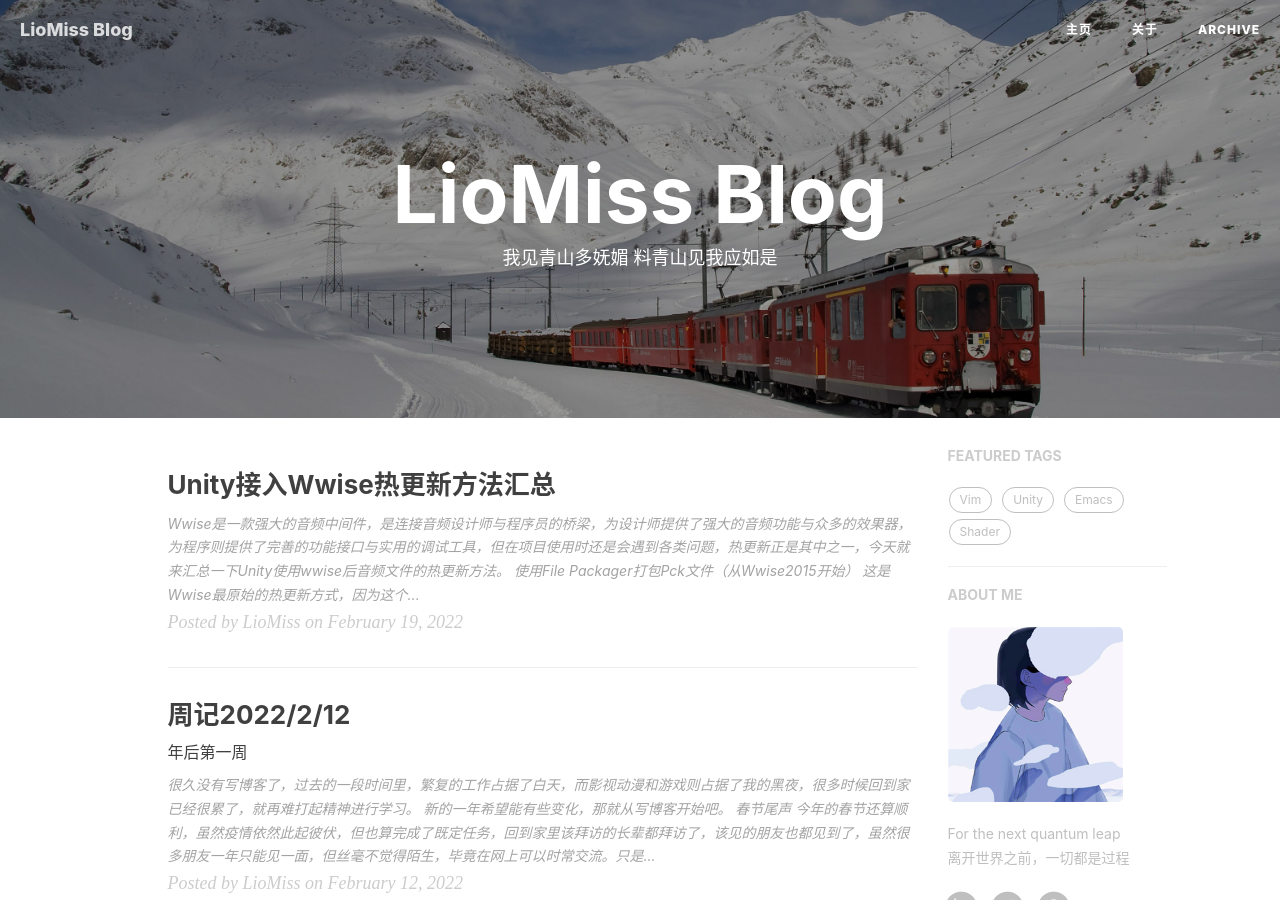
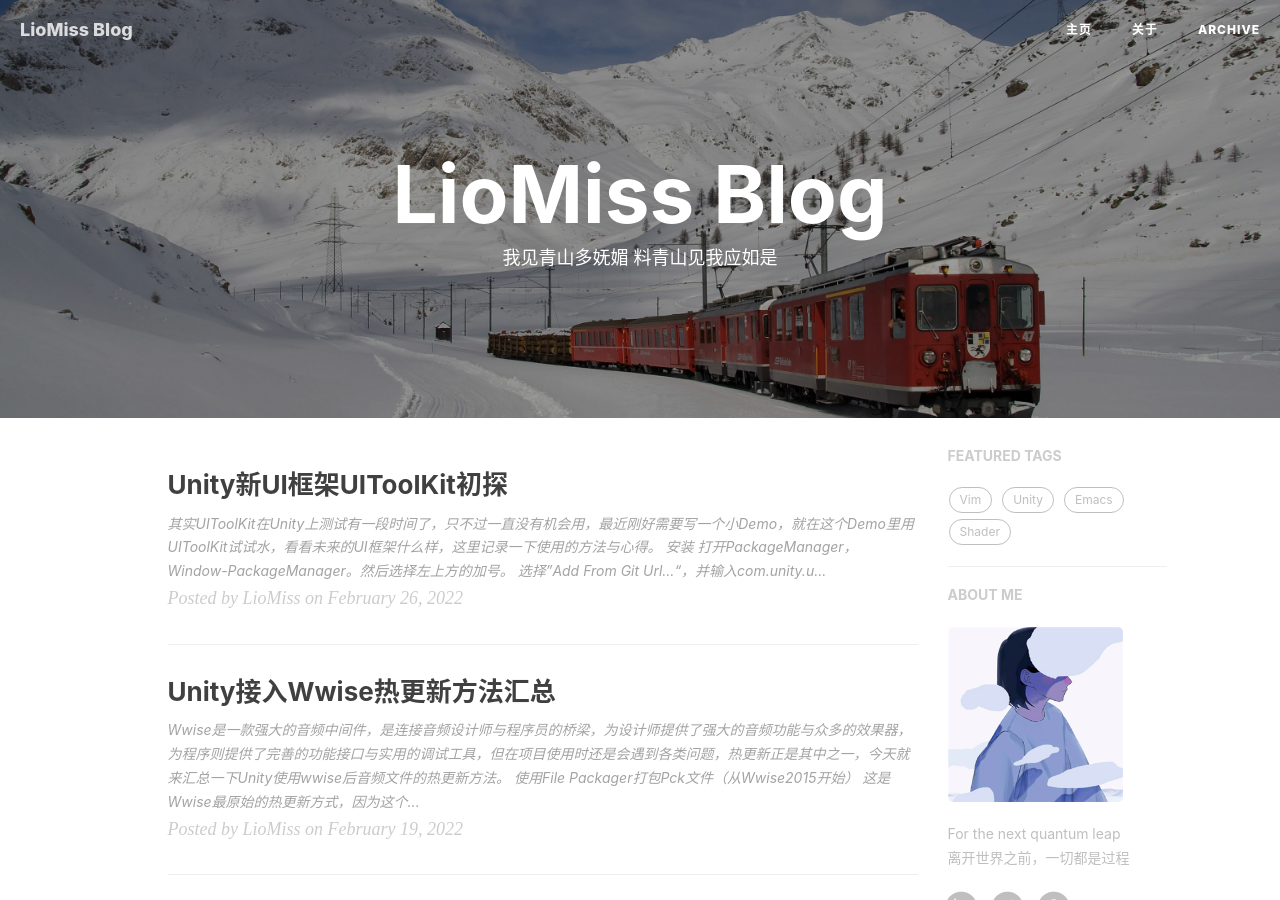
Before and after one commit to LioMiss/LioMiss.github.io, a Jekyll site: the page built from index.html, in a window 1280 px wide and 900 px high. Built offline with Jekyll 4.4.1, drawn with Linux system fonts in a browser that asks for light colours; nearby versions of some CDN libraries; the list of posts is cut into pages by our own code; comment, search, counter and statistics services are not loaded; some of the changed lines change nothing that is shown.

Commit message:
[+]更新

````diff
--- a/_posts/2022-2-19-wwiseregeng.md
+++ b/_posts/2022-2-19-wwiseregeng.md
@@ -93,4 +93,6 @@ private IntPtr AllocateAlignedBuffer(byte[] data)
 这样也可以，就是绕，仿佛绕这一圈就是为了用Addressable的更新流程，反倒不如自己做，所以才有了最后的解决方案，一切回归原始。
 
 ### 将SoundBank下载到额外目录
-最后这种方案原理是最简单的，就是我们把它的资源文件都下载到额外目录（Application.persistentDataPath）去
+最后这种方案原理是最简单的，但是需要写不少代码，就是把它的资源文件都下载到额外目录（Application.persistentDataPath），通过对比md5，决定要下载哪些文件，所以还要在打包时生成一份md5列表，总的来说需要自制一套热更新的流程，但也因为是自制的，所以适配性更强，可以满足任何需求。
+
+最后记得在代码中调用AkSoundEngine.AddBasePath添加额外目录到wwise。
--- /dev/null
+++ b/_posts/2022-2-26-uitoolkit.md
@@ -0,0 +1,75 @@
+---
+layout: post
+title: "Unity新UI框架UIToolKit初探"
+subtitle: ''
+author: "LioMiss"
+header-style: text
+tags:
+  - UIToolKit
+  - Unity
+---
+
+其实UIToolKit在Unity上测试有一段时间了，只不过一直没有机会用，最近刚好需要写一个小Demo，就在这个Demo里用UIToolKit试试水，看看未来的UI框架什么样，这里记录一下使用的方法与心得。
+
+### 安装
+打开PackageManager，Window-PackageManager。然后选择左上方的加号。
+![PackageManager](https://s4.ax1x.com/2022/02/27/bnby24.png)
+选择"Add From Git Url..."，并输入com.unity.ui，等一段时间就下好了。
+同时还需要配套安装UIBuilder，是Unity官方开发的可视化编辑工具，安装方法同上，只不过输入换成com.unity.ui.builder。
+等读条结束，如果没有报错，那恭喜你，安装完成了。
+
+
+否则就还需要处理一些报错，这说明这个库里的一些函数调用和你目前Unity版本的接口不配套，需要具体情况具体分析。
+我属于第二种情况，我遇到了两个报错，分别是：
+##### 'FontEngine' does not contain a definition for 'TryGetSystemFontReference'
+看了代码后发现我的FontEngine里并没有"TryGetSystemFontReference"这个函数，可能是版本不对，也可能少了什么包，不过看了一下它的调用逻辑，想了一个简单粗暴的办法，那就是注掉它......目测影响不大，至少目前还没遇到什么大问题(后面最多也就是某个字体找不到)，修改后的代码如下：
+```C#
+public static FontAsset CreateFontAsset(string familyName, string styleName, int pointSize = 90)
+{
+    // 这段注掉
+    //if (FontEngine.TryGetSystemFontReference(familyName, styleName, out FontReference fontRef))
+        // 这里把原本传进去的变量改成常量
+        return CreateFontAsset("", 0, pointSize, 9, GlyphRenderMode.SDFAA, 1024, 1024);
+
+    Debug.Log("Unable to find a font file with the specified Family Name [" + familyName + "] and Style [" + styleName + "].");
+
+    return null;
+}
+
+static FontAsset CreateFontAsset(string fontFilePath, int faceIndex, int samplingPointSize, int atlasPadding, GlyphRenderMode renderMode, int atlasWidth, int atlasHeight, AtlasPopulationMode atlasPopulationMode = AtlasPopulationMode.DynamicOS, bool enableMultiAtlasSupport = true)
+{
+    // 这几行全部注掉
+    // Load Font Face
+    //if (FontEngine.LoadFontFace(fontFilePath, samplingPointSize, faceIndex) != FontEngineError.Success)
+    //{
+    //    Debug.Log("Unable to load font face for [" + fontFilePath + "].");
+    //    return null;
+    //}
+
+    return CreateFontAssetInstance(null, atlasPadding, renderMode, atlasWidth, atlasHeight, atlasPopulationMode, enableMultiAtlasSupport);
+}
+```
+##### FontAsset.cs(985,67): error CS1503: Argument 2: cannot convert from 'string' to 'int'
+也是接口不适配的问题，简单粗暴一点直接改代码
+```C#
+// 把原来的传三个参改成传两个就好了（可能会导致找不到对应的文件，如果出现了的话就在这里拼接一下路径）
+FontEngine.LoadFontFace(m_FaceInfo.familyName, m_FaceInfo.pointSize)
+```
+如果改完后经过Unity编译发现文件还原了不要慌，回到VS按下Ctrl+Z然后再保存就好了。
+
+### HelloWorld
+1.要使用UIToolKit，首先需要创建一个配置文件在Assets下通过Create-UI Toolkit-PanelSettingAsset创建：
+![Setting创建](https://s4.ax1x.com/2022/02/27/bnH2Af.png)
+![Setting](https://s4.ax1x.com/2022/02/27/bnHh9g.png)
+可以看到有很多参数，暂且不去管它，以后再说。
+
+2.在Assets下创建一个UXML文件，Assets-Create-UIToolkit-UIDocument,随后打开Window-UIToolkit-UIBuilder可视化编辑工具。可以看到如下界面：
+![UIBuilder](https://s4.ax1x.com/2022/02/27/bnHW4S.md.png)
+3.可以看到左下角有一些定义好的组件，找到Label拖到中间的画布上，可以看到Label已经创建完成了。
+p.s 熟悉安卓开发的对这个UE一定不陌生，这简直就是安卓早期UI编辑的翻版...
+
+4.选中那个label可以看到最右侧的Inspector上有很多参数，找到Text参数，修改为HelloWorld。
+![参数](https://s4.ax1x.com/2022/02/27/bnHRN8.png)
+5.在场景中新建一个GameObject，命名为UI，添加UIDocument组件。将前面创建好的配置文件PanelSetting和UXML文件拖上去。
+
+现在，不出意外的话在Game视图已经可以看到UI了。可以去UXML里修改Label的一些参数看看UI上对应的变化。
````
